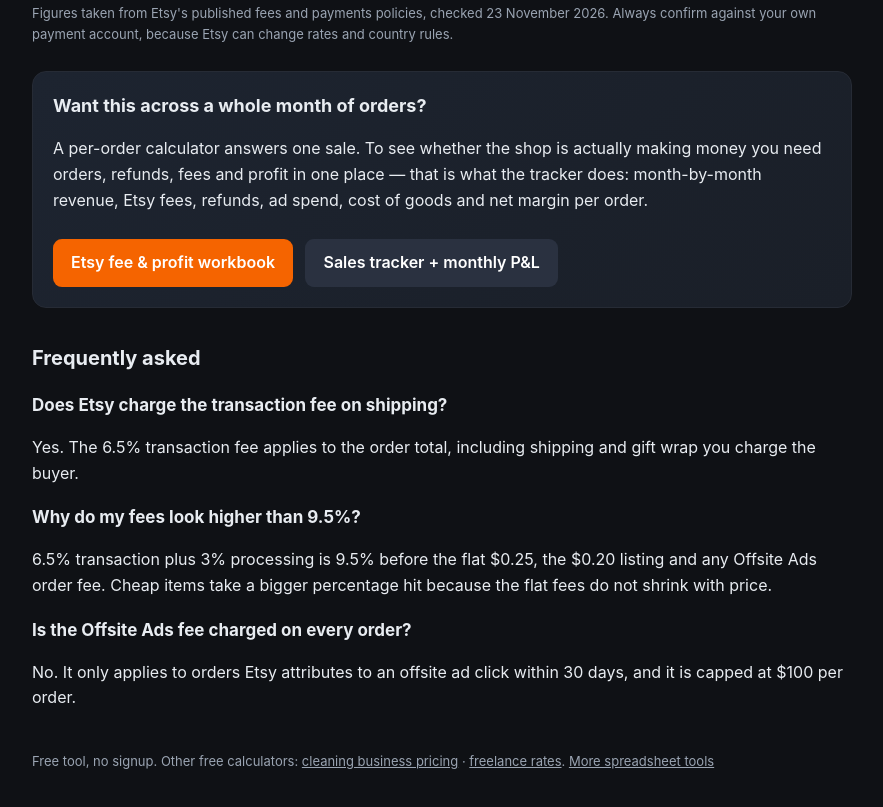
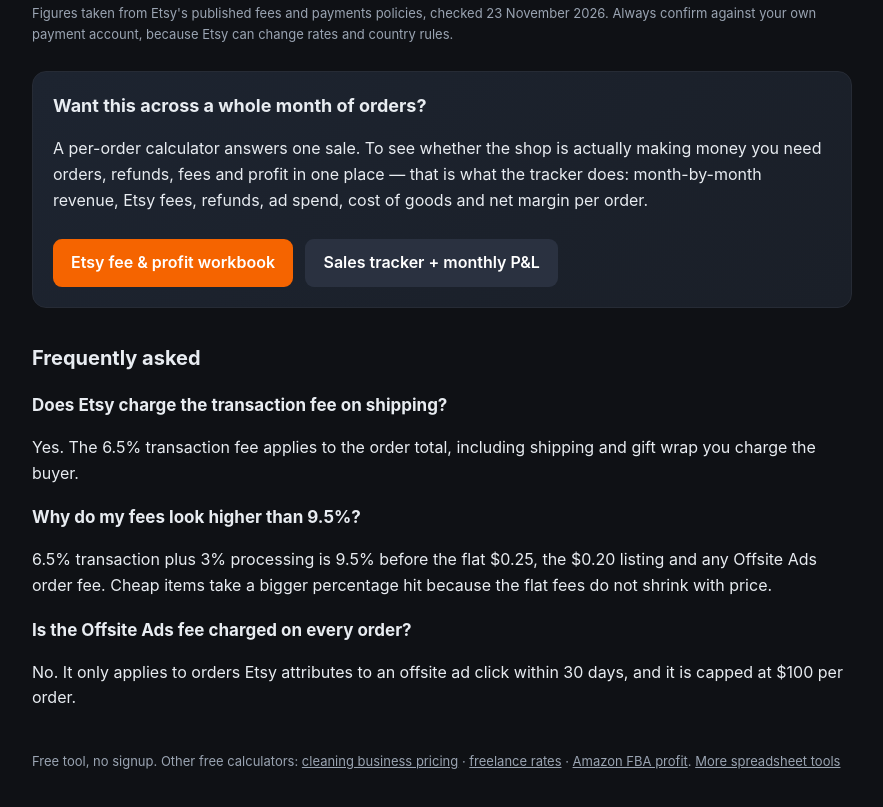
Before and after one commit to gougousongsong/etsy-fee-calculator, a plain HTML site: page index.html in a window 1280 px wide. Shown: the part 1180-1987 px from the top of the page, without its empty margins (198-1081 px from the left). Drawn offline with Linux system fonts and the light colour scheme.

Commit message:
update index.html

```diff
--- a/index.html
+++ b/index.html
@@ -122,7 +122,7 @@ footer{margin-top:40px;color:var(--dim);font-size:13px}
   <p>No. It only applies to orders Etsy attributes to an offsite ad click within 30 days, and it is capped at $100 per order.</p>
 
   <footer>
-    <p>Free tool, no signup. Other free calculators: <a href="/etsy-fee-calculator/cleaning/" style="color:#9aa4b2">cleaning business pricing</a> &middot; <a href="/etsy-fee-calculator/freelance/" style="color:#9aa4b2">freelance rates</a>. <a href="https://2477537799006.gumroad.com" style="color:#9aa4b2">More spreadsheet tools</a></p>
+    <p>Free tool, no signup. Other free calculators: <a href="/etsy-fee-calculator/cleaning/" style="color:#9aa4b2">cleaning business pricing</a> &middot; <a href="/etsy-fee-calculator/freelance/" style="color:#9aa4b2">freelance rates</a> &middot; <a href="/etsy-fee-calculator/amazon/" style="color:#9aa4b2">Amazon FBA profit</a>. <a href="https://2477537799006.gumroad.com" style="color:#9aa4b2">More spreadsheet tools</a></p>
   </footer>
 </div>
 
```
